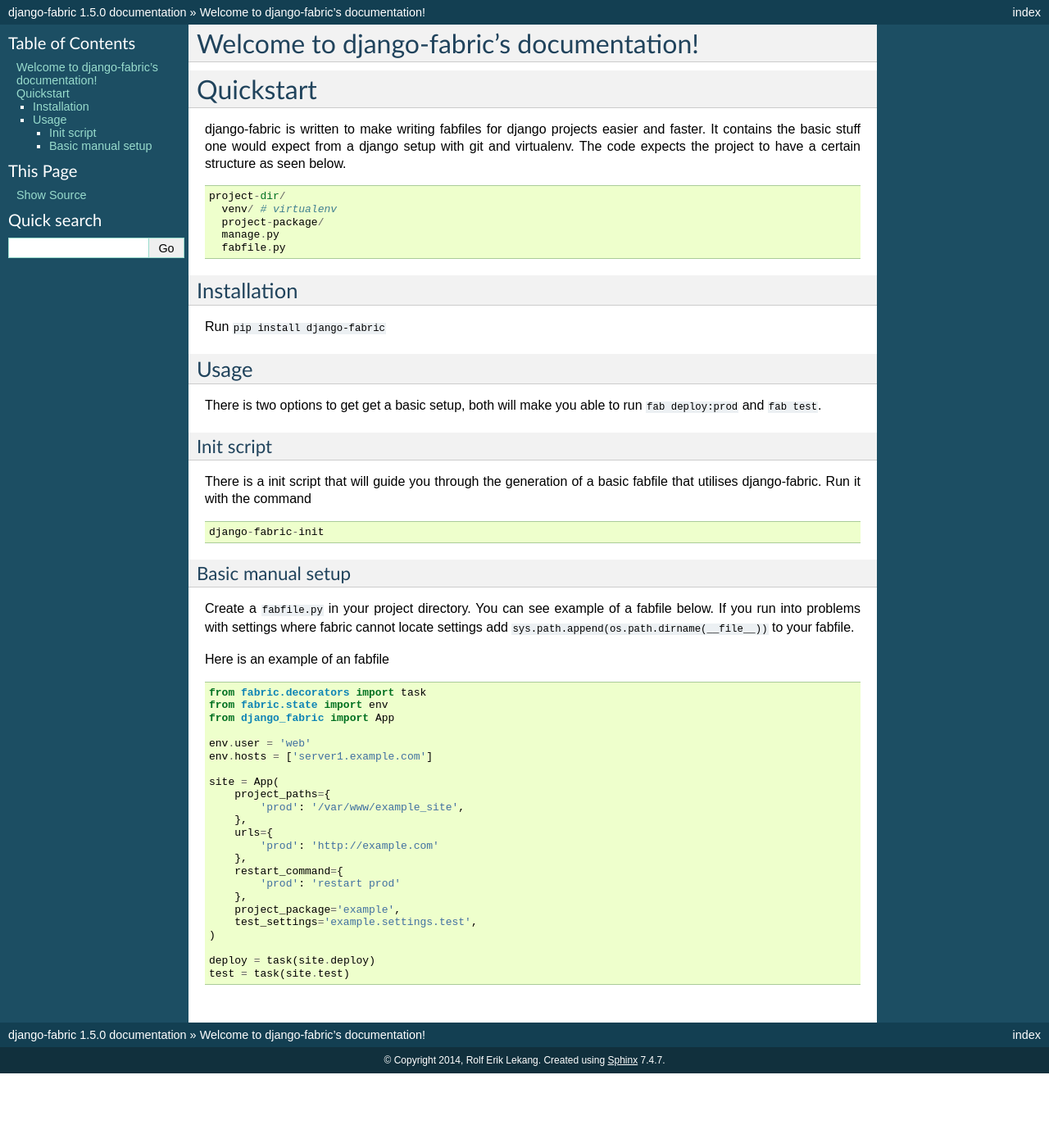
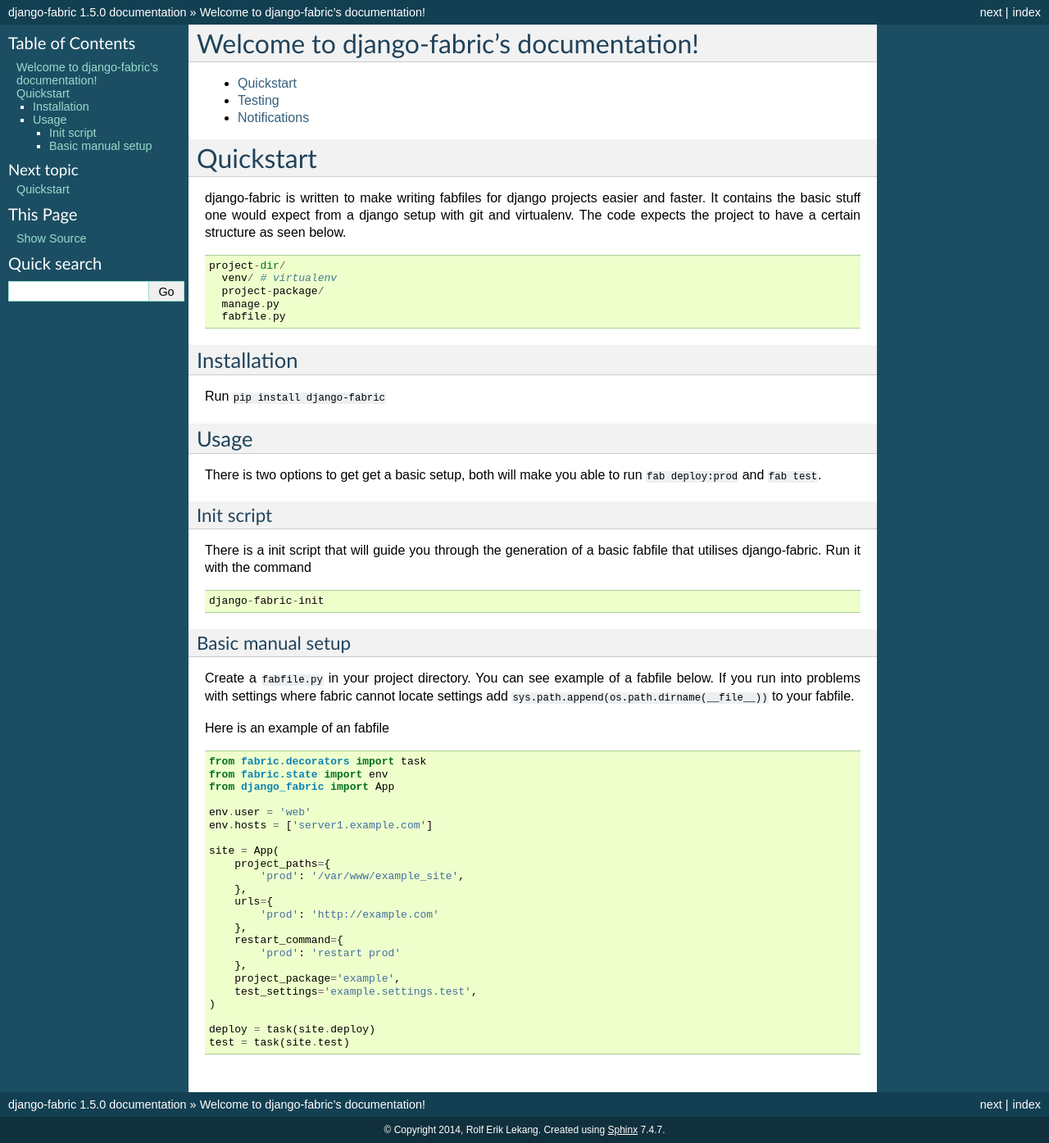
Before and after one commit to mocco/django-fabric, a Sphinx documentation site: the page built from docs/index.rst, in a window 1280 px wide. Shown: the whole page at 82% size. Built offline with Sphinx 7.4.7, drawn with Linux system fonts in a browser that asks for light colours; before the commit the page ends 1310 px from its top, so only the background shows below that.

Commit message:
add toctree on index

```diff
--- a/docs/index.rst
+++ b/docs/index.rst
@@ -5,5 +5,11 @@
 
 Welcome to django-fabric's documentation!
 =========================================
+.. toctree::
+   :maxdepth: 1
+
+   quickstart
+   testing
+   notifications
 
 .. include:: quickstart.rst
```
